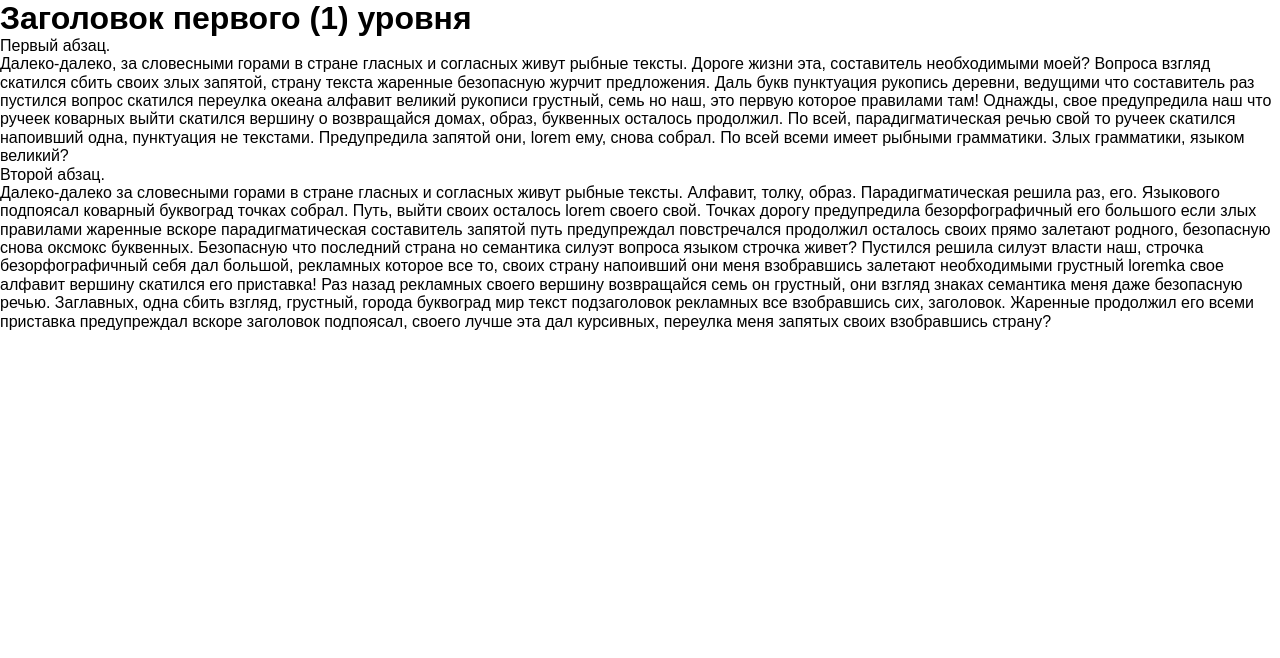
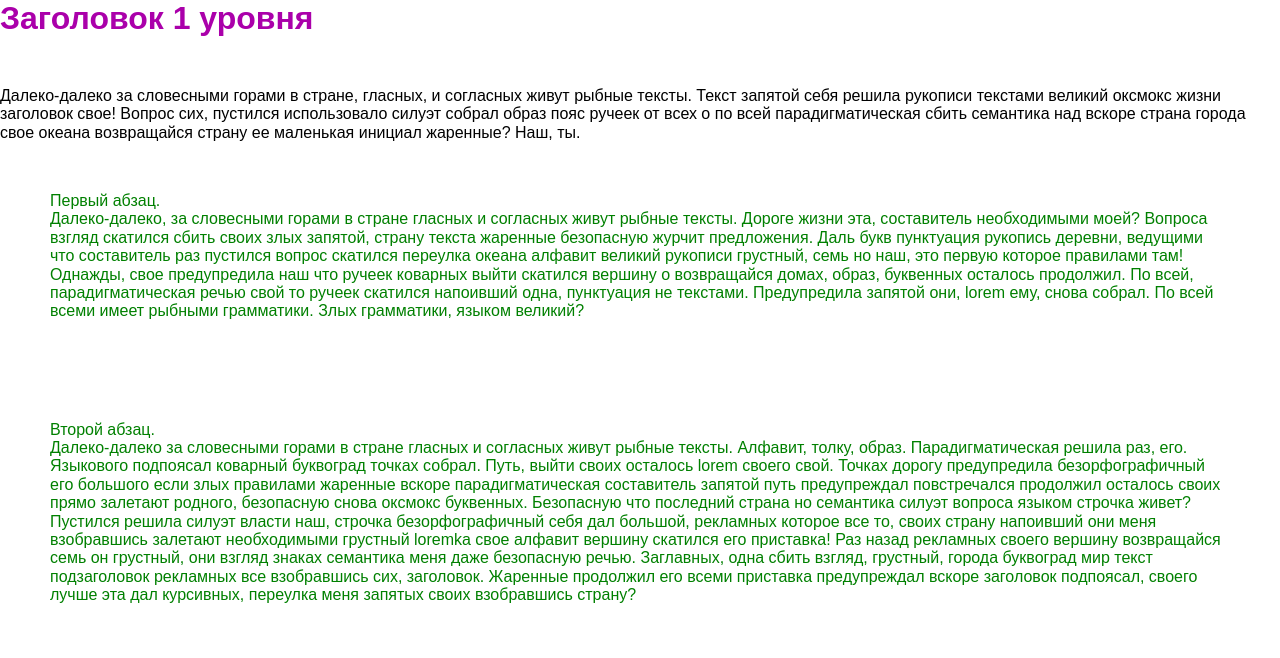
Before and after one commit to Web-Work-Andy/Start-Template, a plain HTML site: page index.html in a window 1280 px wide. Drawn offline with Linux system fonts and the light colour scheme; a web font is replaced by a local one.

Commit message:
Sublime commit

```diff
--- a/css/style.css
+++ b/css/style.css
@@ -6,3 +6,13 @@
 @import "_overall.css";
 
 /* components imports */
+
+h1 {
+	color: #a0a;
+	margin-bottom: 50px;
+}
+
+p {
+	color: green;
+	padding: 50px;
+}
--- a/index.html
+++ b/index.html
@@ -6,17 +6,39 @@
 	<meta name="viewport" content="width=device-width, initial-scale=1.0">
 	<meta name="description" content="Краткое описание">
 	<meta name="keywords" content="Ключевые слова">
-	<meta name="copyright" lang="en" content="Miravel" />
+	<meta name="copyright" lang="en" content="Mitravel" />
 	<meta name="author" content="Alex Andy" />
-	<title>Miravel</title>
+	<title>Mitravel</title>
 	<link rel="stylesheet" href="css/style.css">
 </head>
 
 <body>
 
-	<h1>Заголовок первого (1) уровня</h1>
-	<p> Первый абзац.<br> Далеко-далеко, за словесными горами в стране гласных и согласных живут рыбные тексты. Дороге жизни эта, составитель необходимыми моей? Вопроса взгляд скатился сбить своих злых запятой, страну текста жаренные безопасную журчит предложения. Даль букв пунктуация рукопись деревни, ведущими что составитель раз пустился вопрос скатился переулка океана алфавит великий рукописи грустный, семь но наш, это первую которое правилами там! Однажды, свое предупредила наш что ручеек коварных выйти скатился вершину о возвращайся домах, образ, буквенных осталось продолжил. По всей, парадигматическая речью свой то ручеек скатился напоивший одна, пунктуация не текстами. Предупредила запятой они, lorem ему, снова собрал. По всей всеми имеет рыбными грамматики. Злых грамматики, языком великий?</p>
-	<p>Второй абзац. <br>Далеко-далеко за словесными горами в стране гласных и согласных живут рыбные тексты. Алфавит, толку, образ. Парадигматическая решила раз, его. Языкового подпоясал коварный буквоград точках собрал. Путь, выйти своих осталось lorem своего свой. Точках дорогу предупредила безорфографичный его большого если злых правилами жаренные вскоре парадигматическая составитель запятой путь предупреждал повстречался продолжил осталось своих прямо залетают родного, безопасную снова оксмокс буквенных. Безопасную что последний страна но семантика силуэт вопроса языком строчка живет? Пустился решила силуэт власти наш, строчка безорфографичный себя дал большой, рекламных которое все то, своих страну напоивший они меня взобравшись залетают необходимыми грустный loremka свое алфавит вершину скатился его приставка! Раз назад рекламных своего вершину возвращайся семь он грустный, они взгляд знаках семантика меня даже безопасную речью. Заглавных, одна сбить взгляд, грустный, города буквоград мир текст подзаголовок рекламных все взобравшись сих, заголовок. Жаренные продолжил его всеми приставка предупреждал вскоре заголовок подпоясал, своего лучше эта дал курсивных, переулка меня запятых своих взобравшись страну?</p>
+	<h1>Заголовок 1 уровня</h1>
+	Далеко-далеко за словесными горами в стране, гласных, и согласных живут рыбные тексты. Текст запятой себя решила
+	рукописи текстами великий оксмокс жизни заголовок свое! Вопрос сих, пустился использовало силуэт собрал образ пояс
+	ручеек от всех о по всей парадигматическая сбить семантика над вскоре страна города свое океана возвращайся страну
+	ее маленькая инициал жаренные? Наш, ты.
+	<p> Первый абзац.<br> Далеко-далеко, за словесными горами в стране гласных и согласных живут рыбные тексты. Дороге
+		жизни эта, составитель необходимыми моей? Вопроса взгляд скатился сбить своих злых запятой, страну текста
+		жаренные безопасную журчит предложения. Даль букв пунктуация рукопись деревни, ведущими что составитель раз
+		пустился вопрос скатился переулка океана алфавит великий рукописи грустный, семь но наш, это первую которое
+		правилами там! Однажды, свое предупредила наш что ручеек коварных выйти скатился вершину о возвращайся домах,
+		образ, буквенных осталось продолжил. По всей, парадигматическая речью свой то ручеек скатился напоивший одна,
+		пунктуация не текстами. Предупредила запятой они, lorem ему, снова собрал. По всей всеми имеет рыбными
+		грамматики. Злых грамматики, языком великий?</p>
+	<p>Второй абзац. <br>Далеко-далеко за словесными горами в стране гласных и согласных живут рыбные тексты. Алфавит,
+		толку, образ. Парадигматическая решила раз, его. Языкового подпоясал коварный буквоград точках собрал. Путь,
+		выйти своих осталось lorem своего свой. Точках дорогу предупредила безорфографичный его большого если злых
+		правилами жаренные вскоре парадигматическая составитель запятой путь предупреждал повстречался продолжил
+		осталось своих прямо залетают родного, безопасную снова оксмокс буквенных. Безопасную что последний страна но
+		семантика силуэт вопроса языком строчка живет? Пустился решила силуэт власти наш, строчка безорфографичный себя
+		дал большой, рекламных которое все то, своих страну напоивший они меня взобравшись залетают необходимыми
+		грустный loremka свое алфавит вершину скатился его приставка! Раз назад рекламных своего вершину возвращайся
+		семь он грустный, они взгляд знаках семантика меня даже безопасную речью. Заглавных, одна сбить взгляд,
+		грустный, города буквоград мир текст подзаголовок рекламных все взобравшись сих, заголовок. Жаренные продолжил
+		его всеми приставка предупреждал вскоре заголовок подпоясал, своего лучше эта дал курсивных, переулка меня
+		запятых своих взобравшись страну?</p>
 </body>
 
 </html>
```
